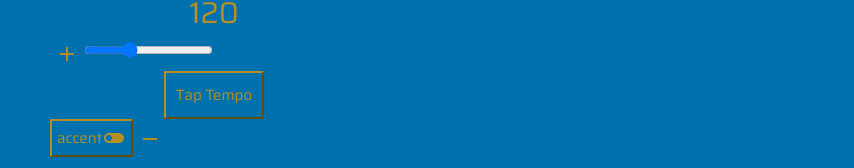
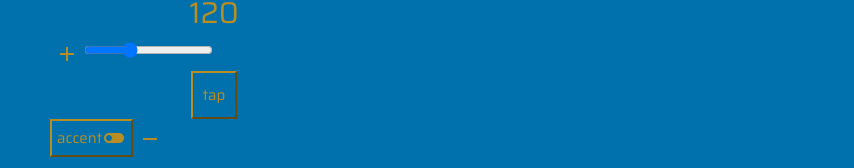
Before and after one commit to alanpaulprice/metronome, a React (Create React App) app: page / in a window 1280 px wide. Shown: the part 364-532 px from the top of the page, without its empty margins (426-1280 px from the left). Built offline with nearby package versions, Linux system fonts and the light colour scheme; no server answers.

Commit message:
TapTempo: renamed to TapTempoButton

```diff
--- a/src/components/TapTempo.js
+++ b/src/components/TapTempoButton.js
@@ -2,7 +2,7 @@ import React, { Component } from 'react';
 import Button from '../elements/Button';
 import { processTap, currentBeatMS } from '../tap-tempo-logic';
 
-class TapTempo extends Component {
+class TapTempoButton extends Component {
   onTapTempoButtonMouseDown = () => {
     processTap();
     if (currentBeatMS) this.props.setTempo(parseInt(60000 / currentBeatMS));
@@ -12,13 +12,15 @@ class TapTempo extends Component {
     return (
       <Button
         onMouseDown={this.onTapTempoButtonMouseDown}
+        padding="1rem"
         fontSize="1.5rem"
-        padding="1rem"
+        border="1px solid #ffffff"
+        borderRadius="50%"
       >
-        Tap Tempo
+        tap
       </Button>
     );
   }
 }
 
-export default TapTempo;
+export default TapTempoButton;
--- a/src/components/TempoControls.js
+++ b/src/components/TempoControls.js
@@ -1,7 +1,5 @@
 import React, { Component, Fragment } from 'react';
-
-import TapTempo from './TapTempo';
-
+import TapTempoButton from './TapTempoButton';
 import Div from '../elements/Div';
 import Button from '../elements/Button';
 import Form from '../elements/Form';
@@ -80,7 +78,7 @@ class TempoControls extends Component {
           />
         </Div>
 
-        <TapTempo
+        <TapTempoButton
           setTempo={this.props.setTempo}
           ref={this.props.tapTempoButtonRef}
         />
```
